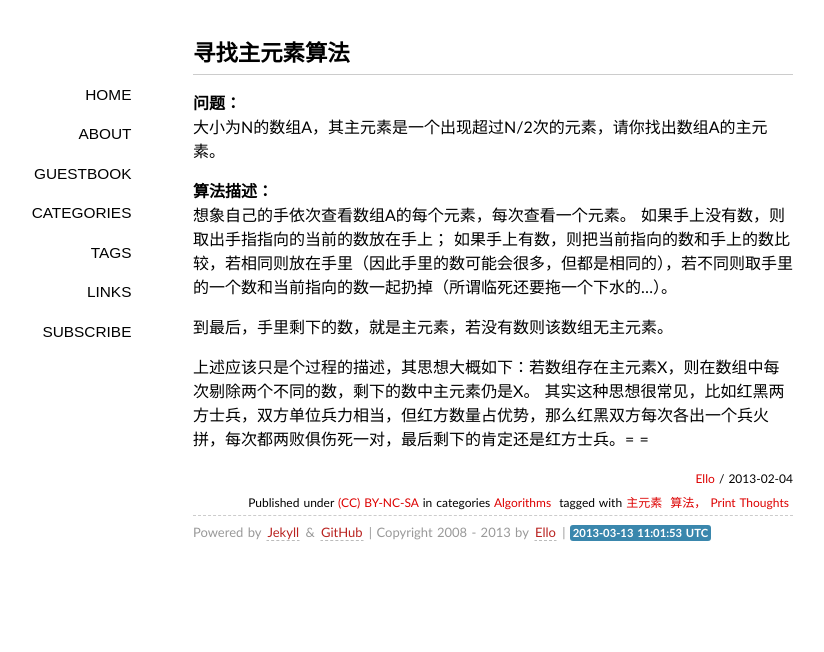
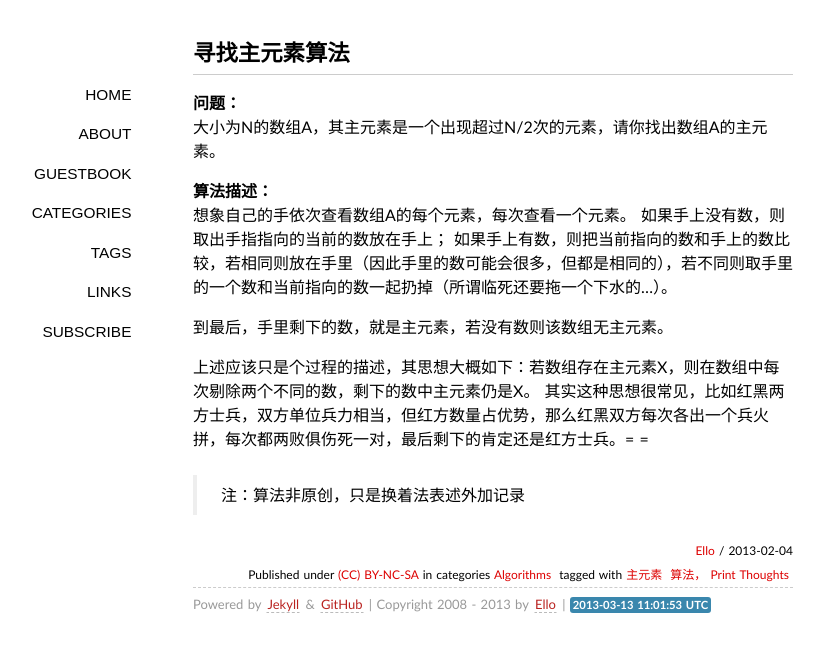
Before and after one commit to pii0x/ellochen.github.com, a Jekyll site: the page built from _posts/2013-02-04-寻找主元素算法.md, in a window 1280 px wide. Shown: the top 652 px of the page, without its empty margins (147-971 px from the left). Built offline with Jekyll 4.4.1, drawn with Linux system fonts in a browser that asks for light colours; some web fonts are replaced; Markdown is read by kramdown in place of the engine named in the settings; comment, search, counter and statistics services are not loaded.

Commit message:
edit post

```diff
--- a/_posts/2013-02-04-寻找主元素算法.md
+++ b/_posts/2013-02-04-寻找主元素算法.md
@@ -18,3 +18,5 @@ tags: [主元素 , 算法， Print Thoughts]
 
 上述应该只是个过程的描述，其思想大概如下：若数组存在主元素X，则在数组中每次剔除两个不同的数，剩下的数中主元素仍是X。
 其实这种思想很常见，比如红黑两方士兵，双方单位兵力相当，但红方数量占优势，那么红黑双方每次各出一个兵火拼，每次都两败俱伤死一对，最后剩下的肯定还是红方士兵。= =
+
+> 注：算法非原创，只是换着法表述外加记录
```
Also changed, not shown: _posts/2013-02-06-1000桶酒中寻找一桶毒酒算法.md (+2 -0 lines).
